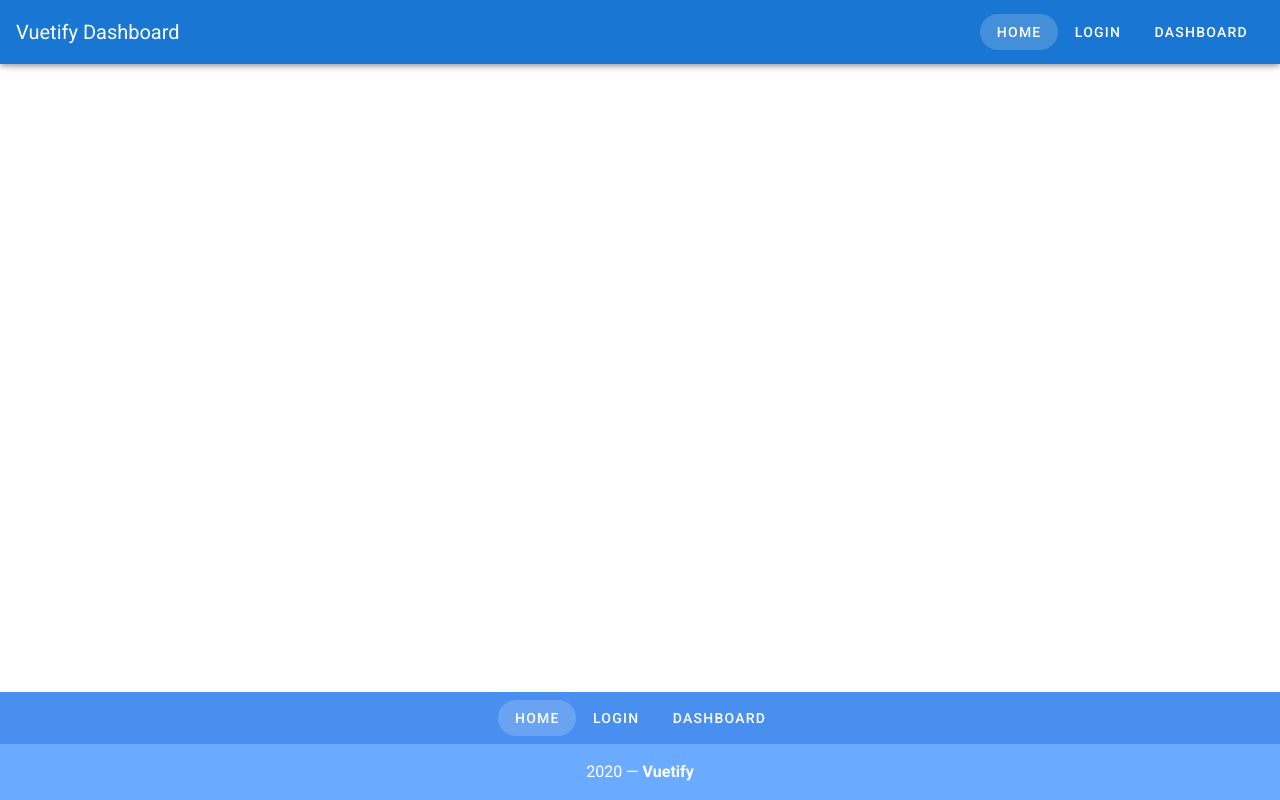
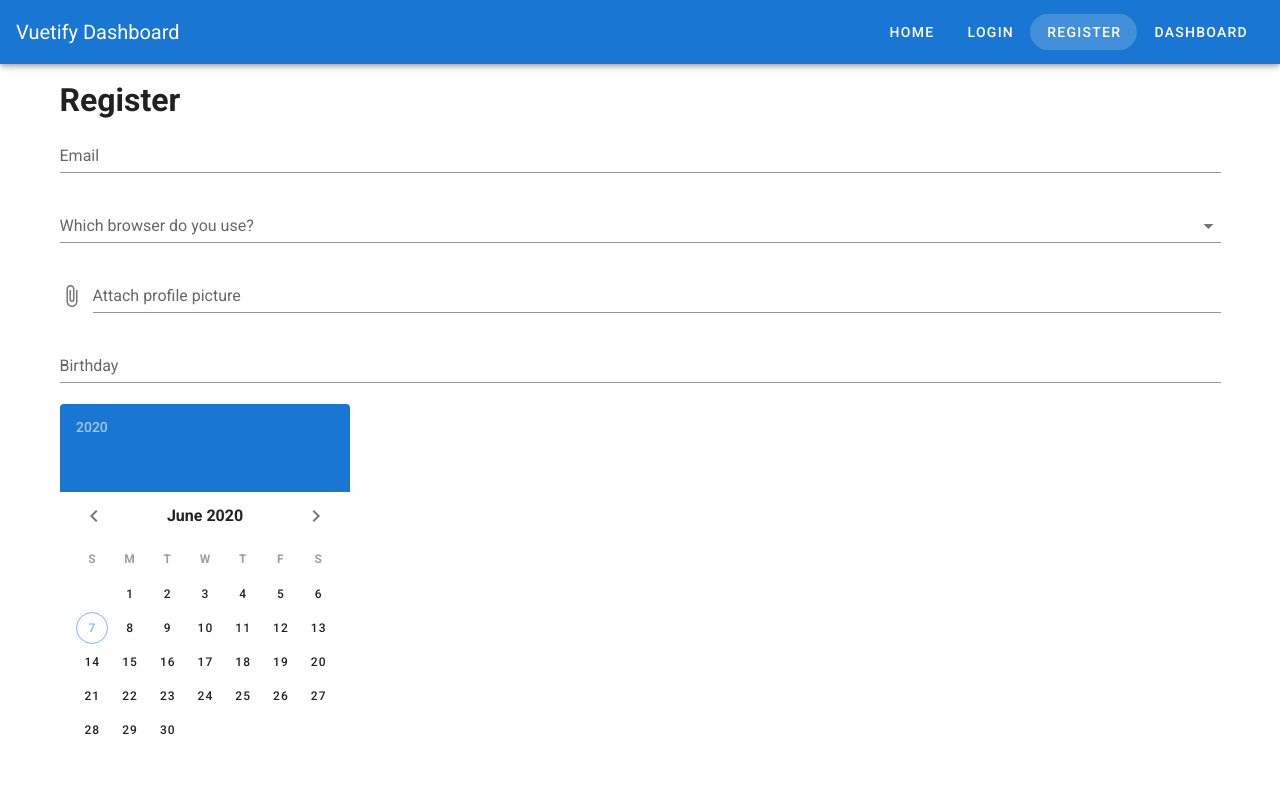
Before and after one commit to mathewgrabau/vue-veutify-example, a Vue app: page /register in a window 1280 px wide. Shown: the top 800 px of the page. Built offline with nearby package versions, Linux system fonts and the light colour scheme.

Commit message:
Form controls added

```diff
--- a/src/App.vue
+++ b/src/App.vue
@@ -48,6 +48,7 @@ export default {
     links: [
       { label: 'Home', url: '/' },
       { label: 'Login', url: '/login' },
+      { label: 'Register', url: '/register' },
       { label: 'Dashboard', url: '/dashboard' }
     ]
   })
--- /dev/null
+++ b/src/views/Register.vue
@@ -0,0 +1,34 @@
+<template>
+  <v-container>
+    <v-row>
+      <v-col>
+        <h1>Register</h1>
+        <v-form>
+          <v-text-field label="Email" type="email"></v-text-field>
+          <v-autocomplete
+            label="Which browser do you use?"
+            :items="browsers"
+          ></v-autocomplete>
+          <v-file-input label="Attach profile picture"></v-file-input>
+          <!-- We don't bother with the hiding/showing for the example. See docs. -->
+          <v-text-field
+            v-model="Birthday"
+            label="Birthday"
+            readonly
+          ></v-text-field>
+          <v-date-picker label="Birthday" v-model="birthday"></v-date-picker>
+          <v-checkbox label="Agree to terms & conditions"></v-checkbox>
+        </v-form>
+      </v-col>
+    </v-row>
+  </v-container>
+</template>
+
+<script>
+export default {
+  data: () => ({
+    browsers: ['Chrome', 'Edge', 'Safari', 'Firefox', 'Brave'],
+    birthday: ''
+  })
+}
+</script>
```
